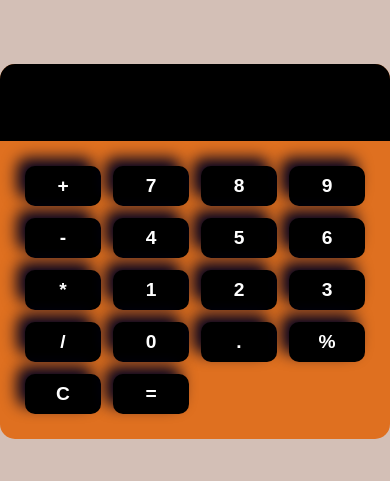
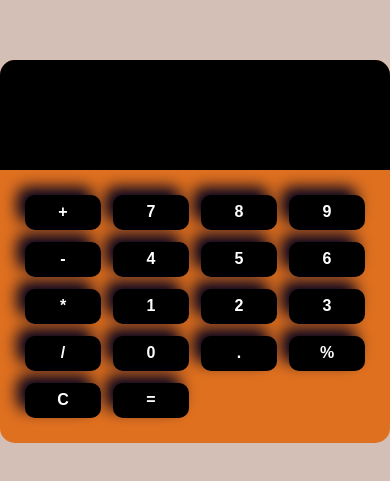
Before and after one commit to birat04/Calculator, a plain HTML site: page index.html in a window 390 px wide. Shown: the part 203-684 px from the top of the page. Drawn offline with Linux system fonts and the light colour scheme.

Commit message:
Update style.css

```diff
--- a/style.css
+++ b/style.css
@@ -21,6 +21,7 @@ body {
     border-radius: 15px;
     width: 90%;
     max-width: 400px;
+    min-width: 300px;
     margin: 0 auto;
     height: fit-content;
     overflow: hidden;
@@ -30,8 +31,10 @@ body {
 
 #display {
     width: 100%;
+    min-height: 80px;
+    height: auto;
     margin: 0 auto;
-    padding: 35px;
+    padding: 20px 35px;
     font-size: 3rem;
     text-align: right;
     border: none;
@@ -49,6 +52,7 @@ body {
 button {
     width: 100%;
     height: 50px;
+    aspect-ratio: 1;
     border-radius: 10px;
     border: none;
     background-color: var(--button-bg-color);
@@ -57,6 +61,7 @@ button {
     font-weight: bold;
     box-shadow: -8px -8px 15px rgb(0, 0, 30);
     cursor: pointer;
+    transition: background-color 0.2s ease;
 }
 
 button:hover {
@@ -68,7 +73,8 @@ button:active {
 }
 
 button:focus {
-    outline: 2px solid var(--button-active-color);
+    outline: none;
+    box-shadow: 0 0 0 3px var(--button-active-color);
 }
 
 @media screen and (max-width: 500px) {
@@ -86,3 +92,15 @@ button:focus {
         font-size: 1.2rem;
     }
 }
+
+@media screen and (max-width: 400px) {
+    #display {
+        font-size: 1.5rem;
+        padding: 15px;
+    }
+
+    button {
+        height: 35px;
+        font-size: 1rem;
+    }
+}
```
